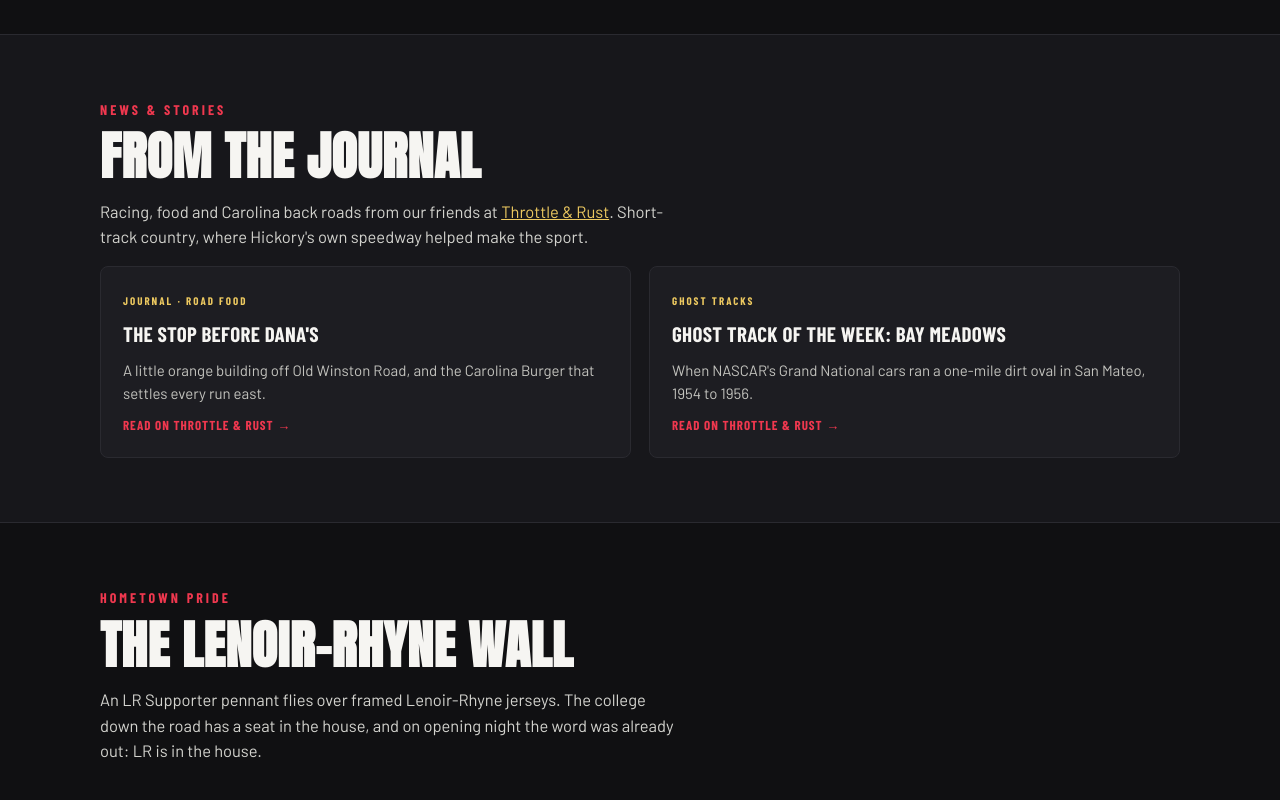
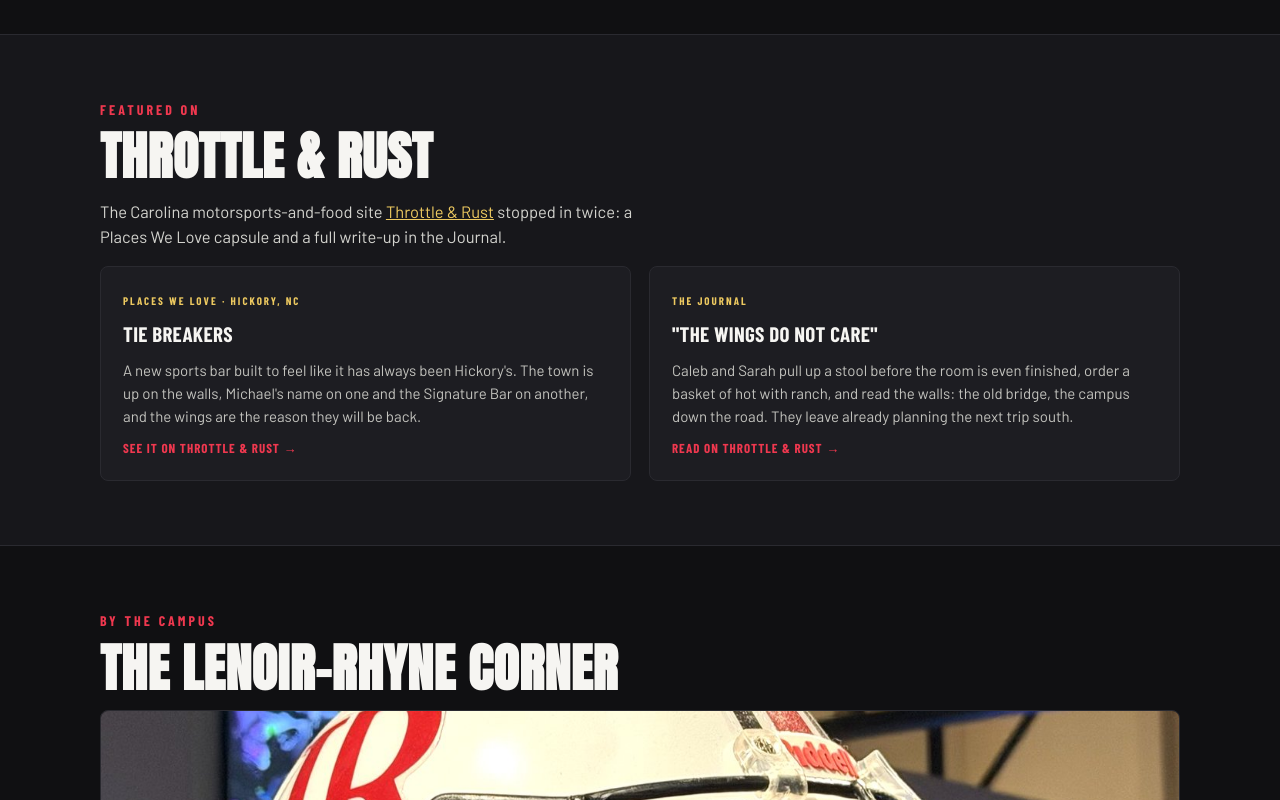
Before and after one commit to Katadhin/tie-breakers-hickory, a plain HTML site: page index.html in a window 1280 px wide. Shown: the part 4620-5420 px from the top of the page. Drawn offline with nearby package versions, Linux system fonts and the light colour scheme.

Commit message:
LR corner feature (helmet photo); T&R news = the two Tie Breakers pieces
- News & Stories now pulls only Throttle & Rust's Tie Breakers coverage:
  the Places We Love capsule and the Journal story (/journal/tie-breakers).
- Rebuild the Lenoir-Rhyne section as a feature with the LR helmet photo.

Co-Authored-By: Claude Opus 4.8 <noreply@anthropic.com>
Claude-Session: https://claude.ai/code/session_01NUscayK4vDWYwLhdwawbp3

```diff
--- a/index.html
+++ b/index.html
@@ -278,20 +278,20 @@
 
   <section style="background:var(--panel)" aria-labelledby="news-h">
     <div class="wrap">
-      <p class="kicker">News &amp; Stories</p>
-      <h2 id="news-h">From the Journal</h2>
-      <p class="body">Racing, food and Carolina back roads from our friends at <a class="ilink" href="https://throttleandrust.com">Throttle &amp; Rust</a>. Short-track country, where Hickory's own speedway helped make the sport.</p>
+      <p class="kicker">Featured On</p>
+      <h2 id="news-h">Throttle &amp; Rust</h2>
+      <p class="body">The Carolina motorsports-and-food site <a class="ilink" href="https://throttleandrust.com">Throttle &amp; Rust</a> stopped in twice: a Places We Love capsule and a full write-up in the Journal.</p>
       <div class="news">
-        <a class="ncard" href="https://throttleandrust.com">
-          <span class="cat">Journal · Road Food</span>
-          <h3>The Stop Before Dana's</h3>
-          <p>A little orange building off Old Winston Road, and the Carolina Burger that settles every run east.</p>
-          <span class="more">Read on Throttle &amp; Rust →</span>
+        <a class="ncard" href="https://throttleandrust.com/places/">
+          <span class="cat">Places We Love · Hickory, NC</span>
+          <h3>Tie Breakers</h3>
+          <p>A new sports bar built to feel like it has always been Hickory's. The town is up on the walls, Michael's name on one and the Signature Bar on another, and the wings are the reason they will be back.</p>
+          <span class="more">See it on Throttle &amp; Rust →</span>
         </a>
-        <a class="ncard" href="https://throttleandrust.com">
-          <span class="cat">Ghost Tracks</span>
-          <h3>Ghost Track of the Week: Bay Meadows</h3>
-          <p>When NASCAR's Grand National cars ran a one-mile dirt oval in San Mateo, 1954 to 1956.</p>
+        <a class="ncard" href="https://throttleandrust.com/journal/tie-breakers/">
+          <span class="cat">The Journal</span>
+          <h3>"The wings do not care"</h3>
+          <p>Caleb and Sarah pull up a stool before the room is even finished, order a basket of hot with ranch, and read the walls: the old bridge, the campus down the road. They leave already planning the next trip south.</p>
           <span class="more">Read on Throttle &amp; Rust →</span>
         </a>
       </div>
@@ -300,9 +300,11 @@
 
   <section aria-labelledby="home-h">
     <div class="wrap">
-      <p class="kicker">Hometown Pride</p>
-      <h2 id="home-h">The Lenoir-Rhyne Wall</h2>
-      <p class="body">An LR Supporter pennant flies over framed Lenoir-Rhyne jerseys. The college down the road has a seat in the house, and on opening night the word was already out: LR is in the house.</p>
+      <p class="kicker">By the Campus</p>
+      <h2 id="home-h">The Lenoir-Rhyne Corner</h2>
+      <img class="band" src="photos/tie-breakers-lr-helmet.jpg" alt="A Lenoir-Rhyne football helmet on a steel shelf at Tie Breakers, games playing on the screens behind it">
+      <p class="body">We sit a few hundred yards from campus, so the red and white already feels at home. An LR helmet rides the steel above the floor, framed Lenoir-Rhyne jerseys and a supporter pennant run the wall, and the college down the road has a standing seat in the house. On opening night the word was already out: LR is in the house.</p>
+      <p class="body">Game day, graduation weekend, or a Tuesday after class, this is the corner by campus. Walk over, pull up a stool, and put the red and white up on the screens.</p>
     </div>
   </section>
 
```
Also changed, not shown: photos/tie-breakers-lr-helmet.jpg (added).
